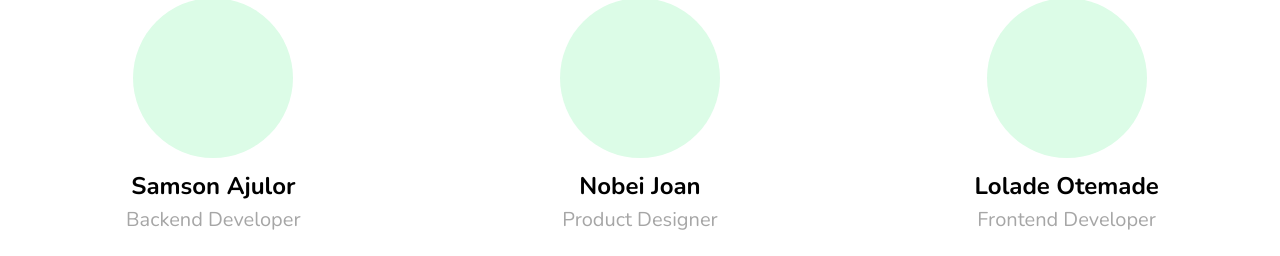
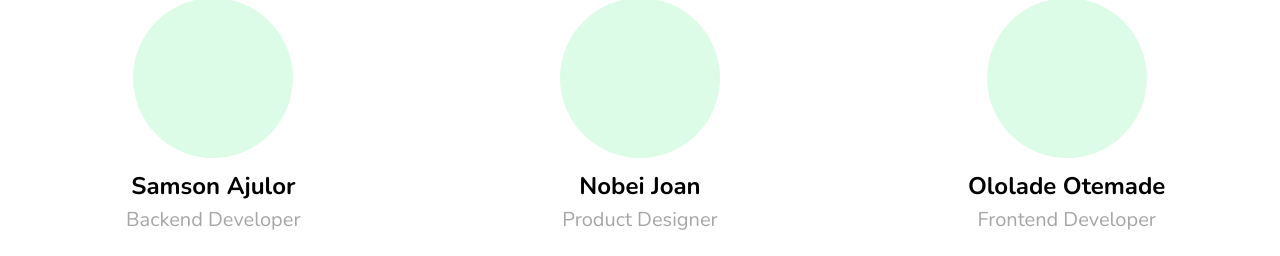
Before and after one commit to algofanatics/algofanatics-website, a Next.js app in the folder algofanatics/: page / in a window 1280 px wide. Shown: the part 3314-3570 px from the top of the page. Built offline with nearby package versions, Linux system fonts and the light colour scheme.

Commit message:
Team section updated

```diff
--- a/algofanatics/components/Team/Team.tsx
+++ b/algofanatics/components/Team/Team.tsx
@@ -23,7 +23,7 @@ const Team = () => {
 
           <div className="flex-col flex justify-center items-center">
             <div className="h-40 w-40 bg-green-100 rounded-full"></div>
-            <h3 className="pt-3 pb-1 font-bold text-2xl">Lolade Otemade</h3>
+            <h3 className="pt-3 pb-1 font-bold text-2xl">Ololade Otemade</h3>
             <p className="text-xl text-career">Frontend Developer</p>
           </div>
           <div className="flex-col flex justify-center items-center">
```
